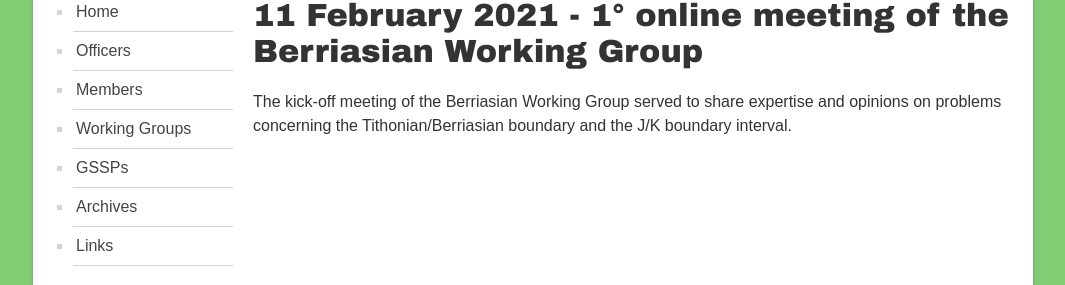
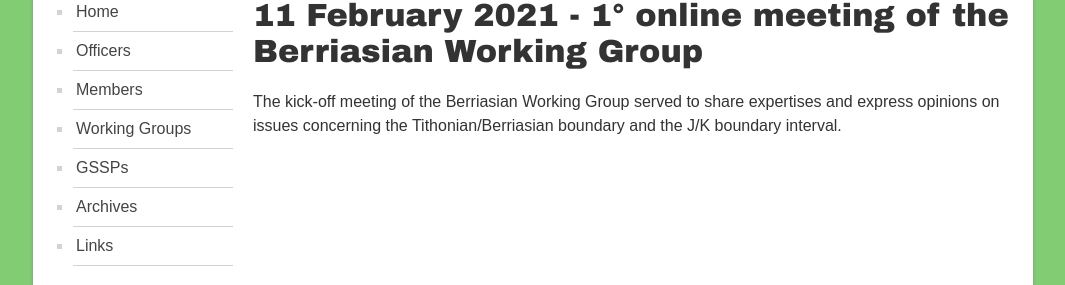
Before and after one commit to i-c-stratigraphy/subcommission-cretaceous, a Jekyll site: the page built from pages/news/berriasian-wg1.md, in a window 1280 px wide. Shown: the part 427-712 px from the top of the page, without its empty margins (107-1172 px from the left). Built offline with Jekyll 4.4.1, drawn with Linux system fonts in a browser that asks for light colours.

Commit message:
Update berriasian-wg1.md

```diff
--- a/pages/news/berriasian-wg1.md
+++ b/pages/news/berriasian-wg1.md
@@ -5,4 +5,4 @@ permalink:  /news/berriasian-wg1
 ---
 # 11 February 2021 - 1° online meeting of the Berriasian Working Group
 
-The kick-off meeting of the Berriasian Working Group served to share expertise and opinions on problems concerning the Tithonian/Berriasian boundary and the J/K boundary interval.
+The kick-off meeting of the Berriasian Working Group served to share expertises and express opinions on issues concerning the Tithonian/Berriasian boundary and the J/K boundary interval.
```
